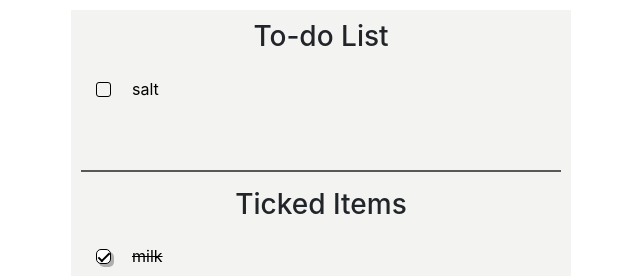
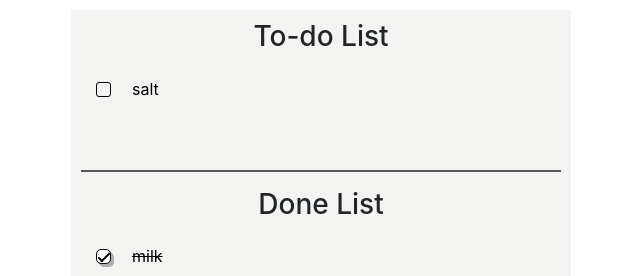
Before and after one commit to madhurabhujbal/todo-list, a React (Create React App) app: page / in a window 1280 px wide. Shown: the top 276 px of the page, without its empty margins (319-959 px from the left). Built offline with nearby package versions, Linux system fonts and the light colour scheme; the HTML template or start-up script is replaced by a standard one.

Commit message:
Rename ticked items to done list

```diff
--- a/src/App.js
+++ b/src/App.js
@@ -86,7 +86,7 @@ class App extends Component {
           <br />
           <hr className="horizontal-line" />
         </main>
-        <h3>Ticked Items</h3>
+        <h3>Done List</h3>
         <Display
           list={this.state.list}
           addNewItem={this.addNewItem}
```
